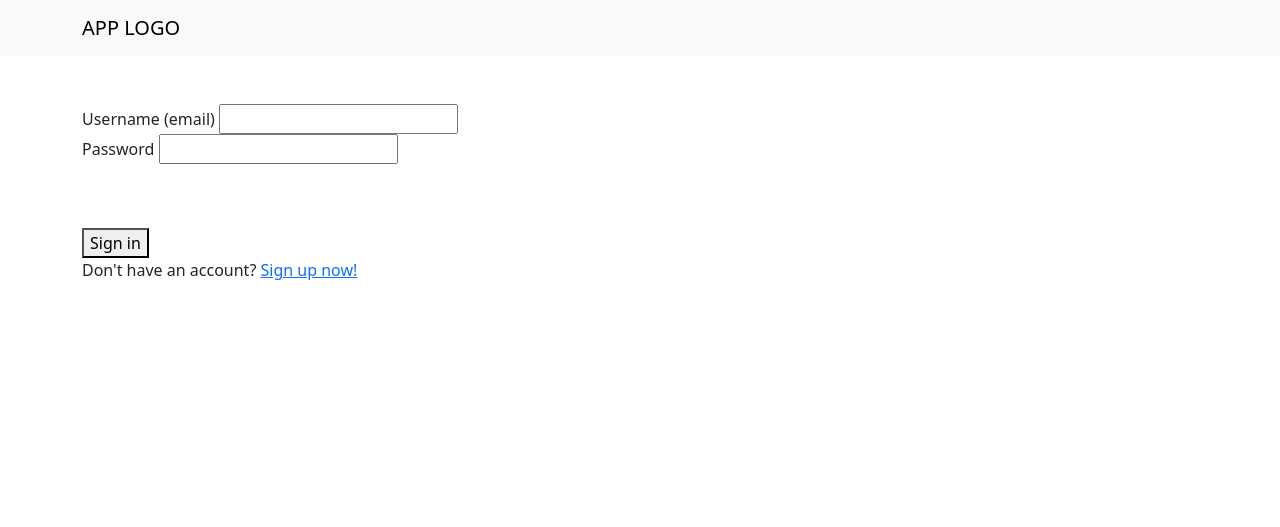
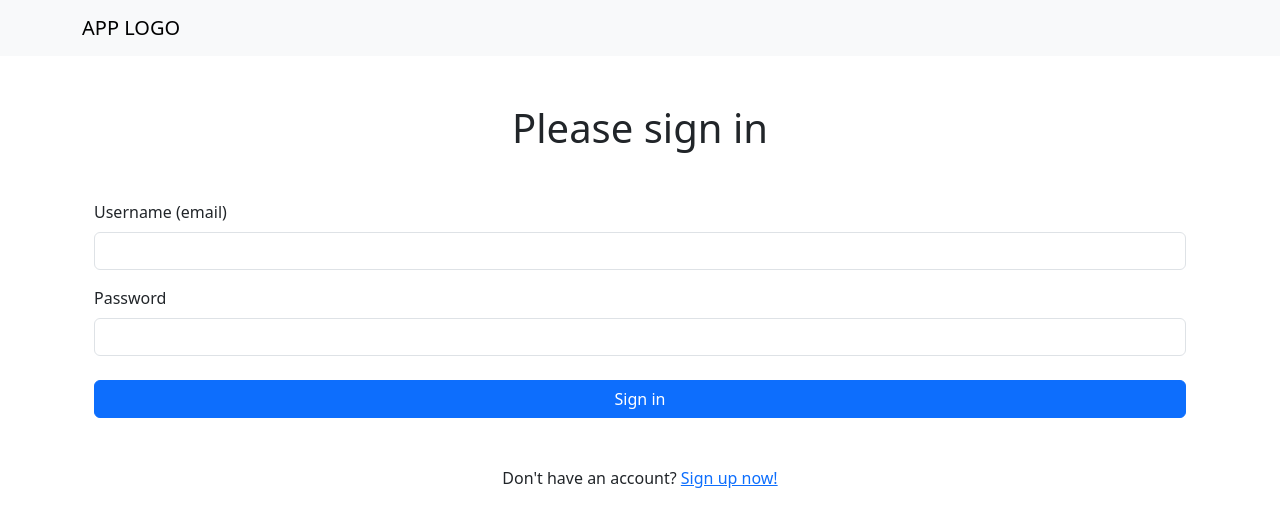
Before and after one commit to santiago-dev96/water-me, a Python web app: template templates/sign_in.html in a window 1280 px wide. Shown: the top 527 px of the page. Run offline with Jinja, Linux system fonts and the light colour scheme; the template is opened without the code that fills it, so the values that code supplies are empty.

Commit message:
Fixed the styles of the sign-in form

```diff
--- a/templates/sign_in.html
+++ b/templates/sign_in.html
@@ -8,22 +8,26 @@ Sign in
 
 {% block content %}
 
-<main>
-  <form method="POST" action="{{ url_for('sign_in') }}">
-    <div>
-      <label for="username">Username (email)</label>
-      <input autocomplete="username" type="email" name="username" id="username" required>
+<main class="row">
+  <h1 class="col-12 text-center mb-4">Please sign in</h1>
+
+  <form method="POST" action="{{ url_for('sign_in') }}" class="col-12 p-4">
+    <div class="mb-3">
+      <label for="username" class="form-label">Username (email)</label>
+      <input autocomplete="username" type="email" name="username" id="username" required class="form-control">
     </div>
 
-    <div>
-      <label for="password">Password</label>
-      <input autocomplete="current-password" type="password" name="password" id="password" required minlength="12" maxlength="32">
+    <div class="mb-4">
+      <label for="password" class="form-label">Password</label>
+      <input autocomplete="current-password" type="password" name="password" id="password" required minlength="12" maxlength="32" class="form-control">
     </div>
 
-    <button style="margin-top: 4rem;" type="submit">Sign in</button>
+    <div class="d-grid">
+      <button type="submit" class="btn btn-primary">Sign in</button>
+    </div>
   </form>
 </main>
 
-<p>Don't have an account? <a href="{{ url_for('sign_up') }}">Sign up now!</a></p>
+<p class="mt-4 text-center">Don't have an account? <a href="{{ url_for('sign_up') }}">Sign up now!</a></p>
 
 {% endblock %}
```
